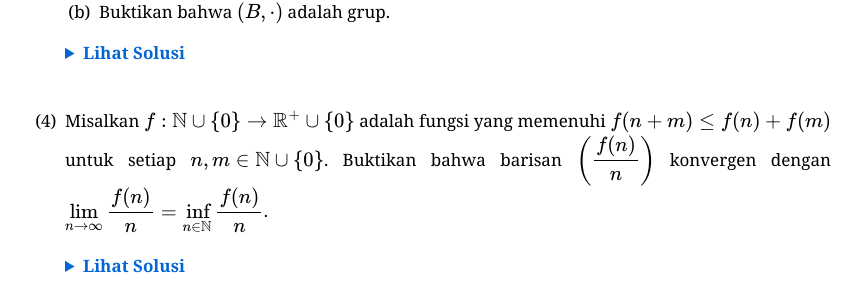
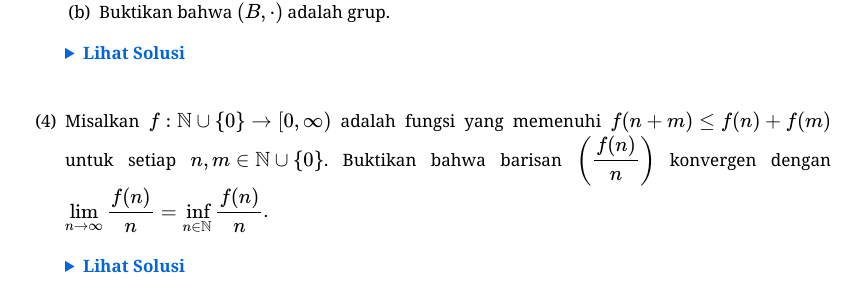
Before and after one commit to calculusgamingindonesia/calculusgamingindonesia.github.io, a Jekyll site: the page built from _posts/2026-07-02-sel-tim-imc-indo-19-1.md, in a window 1280 px wide. Shown: the part 700-1000 px from the top of the page, without its empty margins (209-1071 px from the left). Built offline with Jekyll 4.4.1, drawn with Linux system fonts in a browser that asks for light colours; some web fonts are replaced.

Commit message:
Update 2026-07-02-sel-tim-imc-indo-19-1.md

```diff
--- a/_posts/2026-07-02-sel-tim-imc-indo-19-1.md
+++ b/_posts/2026-07-02-sel-tim-imc-indo-19-1.md
@@ -51,7 +51,7 @@ urutan: 5
    </div>
    </details>
 
-4. Misalkan $f:\mathbb{N}\cup\set{0}\to\mathbb{R}^+\cup\set{0}$ adalah fungsi yang memenuhi $f(n+m)\leq f(n)+f(m)$ untuk setiap $n, m\in\mathbb{N}\cup\set{0}$. Buktikan bahwa barisan $\bigg(\dfrac{f(n)}{n}\bigg)$ konvergen dengan $\displaystyle\lim_{n\to\infty}\dfrac{f(n)}{n}=\inf_{n\in\mathbb{N}}\dfrac{f(n)}{n}$.
+4. Misalkan $f:\mathbb{N}\cup\set{0}\to[0, \infty)$ adalah fungsi yang memenuhi $f(n+m)\leq f(n)+f(m)$ untuk setiap $n, m\in\mathbb{N}\cup\set{0}$. Buktikan bahwa barisan $\bigg(\dfrac{f(n)}{n}\bigg)$ konvergen dengan $\displaystyle\lim_{n\to\infty}\dfrac{f(n)}{n}=\inf_{n\in\mathbb{N}}\dfrac{f(n)}{n}$.
 
    <details>
    <summary>Lihat Solusi</summary>
```
